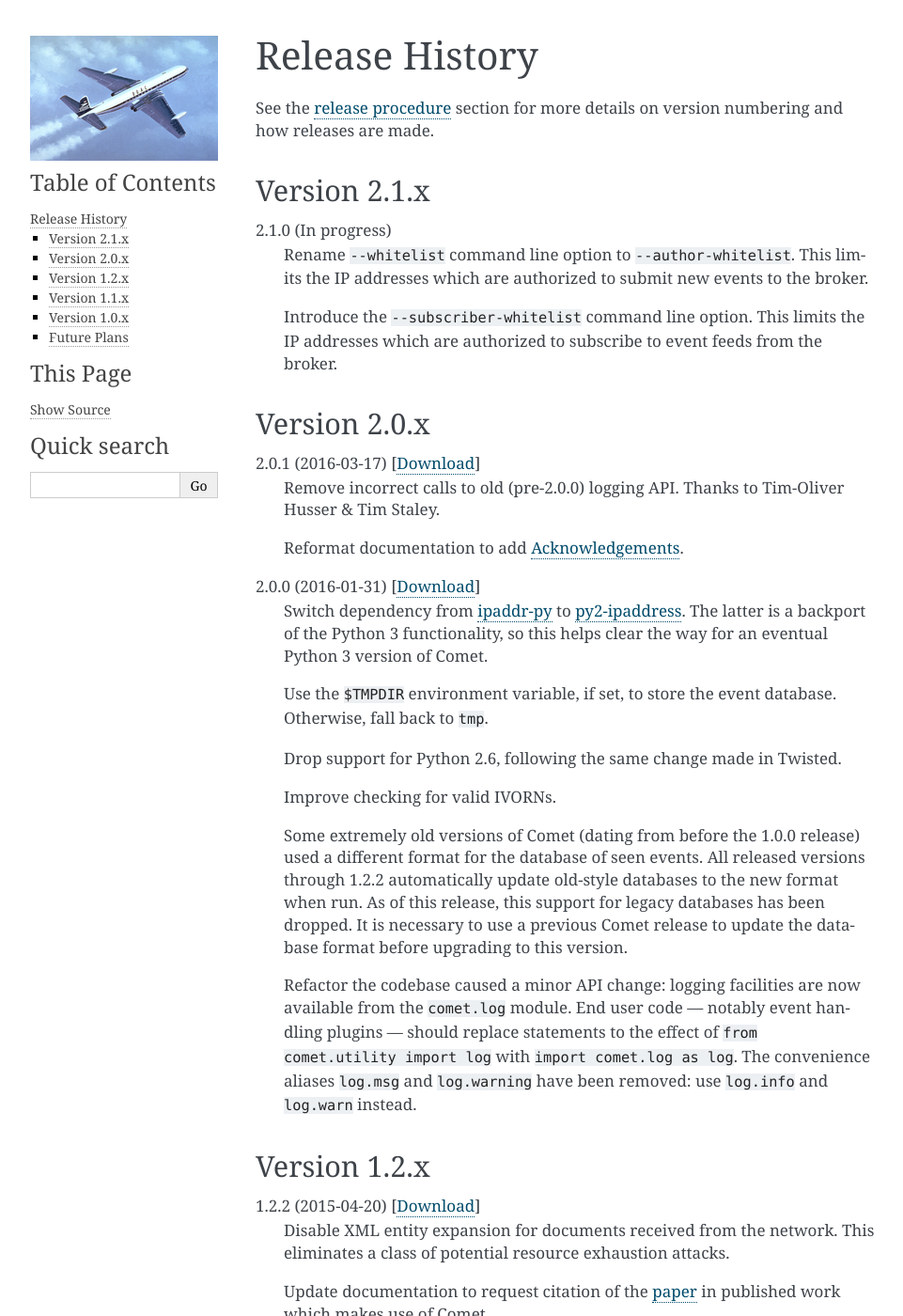
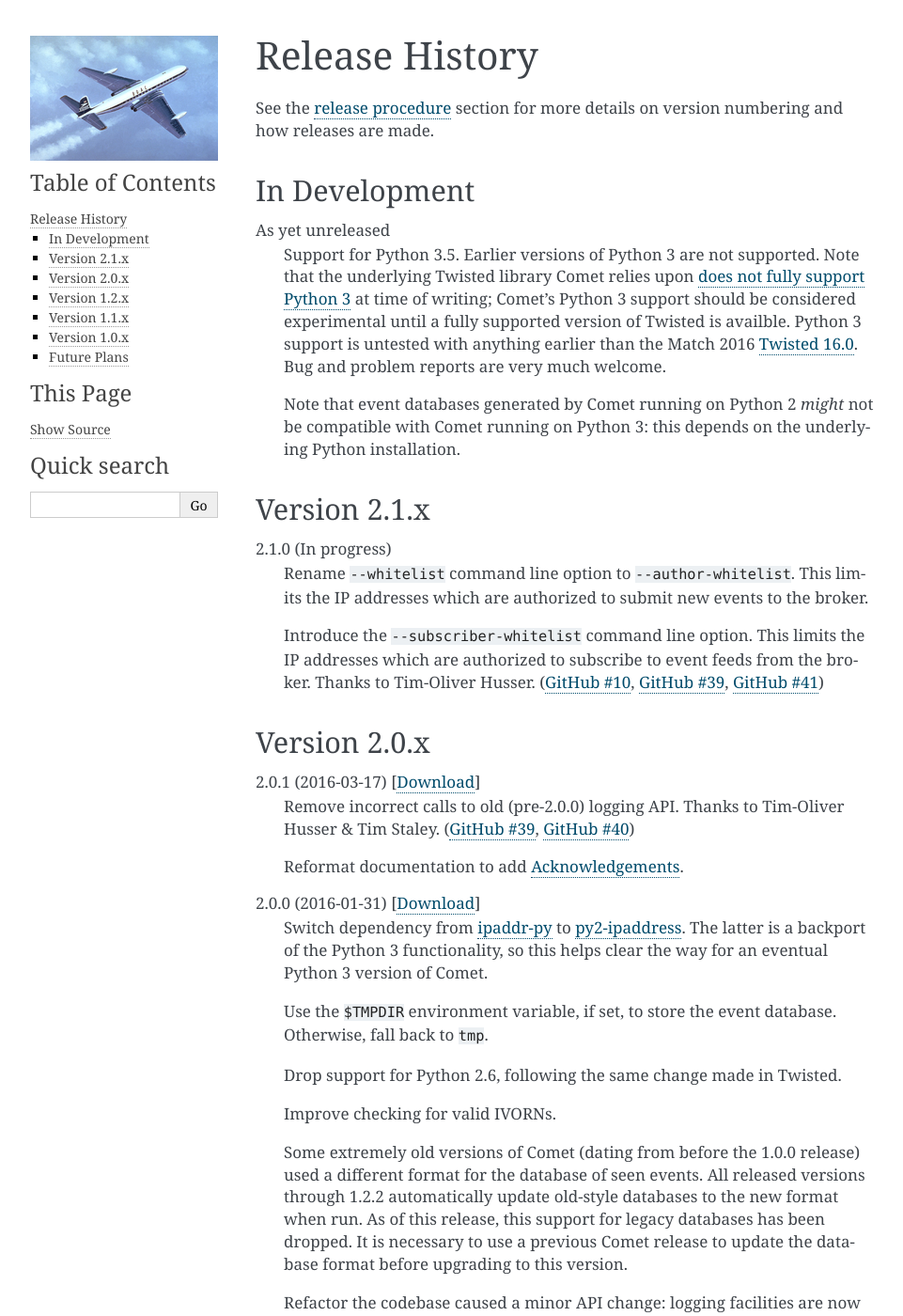
Before and after one commit to jdswinbank/Comet, a Sphinx documentation site: the page built from docs/history.rst, in a window 1280 px wide and 1400 px high. Shown: the whole window at 94% size, without its empty margins (148-1109 px from the left). Built offline with Sphinx 7.4.7, drawn with Linux system fonts in a browser that asks for light colours.

Commit message:
Mention Python 3.5 in docs.

```diff
--- a/docs/history.rst
+++ b/docs/history.rst
@@ -5,6 +5,24 @@ Release History
 
 See the :ref:`release procedure <sec-release>` section for more details on
 version numbering and how releases are made.
+
+In Development
+--------------
+
+As yet unreleased
+    Support for Python 3.5. Earlier versions of Python 3 are not supported.
+    Note that the underlying Twisted library Comet relies upon `does not fully
+    support Python 3`_ at time of writing; Comet's Python 3 support should be
+    considered experimental until a fully supported version of Twisted is
+    availble. Python 3 support is untested with anything earlier than the
+    Match 2016 `Twisted 16.0`_. Bug and problem reports are very much welcome.
+
+    Note that event databases generated by Comet running on Python 2 *might*
+    not be compatible with Comet running on Python 3: this depends on the
+    underlying Python installation.
+
+.. _does not fully support Python 3: https://twistedmatrix.com/trac/milestone/Python-3.x
+.. _Twisted 16.0: http://labs.twistedmatrix.com/2016/03/twisted-160-released.html
 
 Version 2.1.x
 -------------
@@ -16,16 +34,24 @@ Version 2.1.x
 
     Introduce the ``--subscriber-whitelist`` command line option. This limits
     the IP addresses which are authorized to subscribe to event feeds from the
-    broker.
+    broker. Thanks to Tim-Oliver Husser. (`GitHub #10`_, `GitHub #39`_,
+    `GitHub #41`_)
+
+.. _GitHub #10: https://github.com/jdswinbank/Comet/issues/10
+.. _GitHub #39: https://github.com/jdswinbank/Comet/issues/39
+.. _GitHub #41: https://github.com/jdswinbank/Comet/issues/41
 
 Version 2.0.x
 -------------
 
 2.0.1 (2016-03-17) [`Download <//github.com/jdswinbank/Comet/tarball/2.0.1>`__]
     Remove incorrect calls to old (pre-2.0.0) logging API. Thanks to
-    Tim-Oliver Husser & Tim Staley.
+    Tim-Oliver Husser & Tim Staley. (`GitHub #39`_, `GitHub #40`_)
 
     Reformat documentation to add :ref:`credits`.
+
+.. _GitHub #39: https://github.com/jdswinbank/Comet/issues/39
+.. _GitHub #40: https://github.com/jdswinbank/Comet/issues/40
 
 2.0.0 (2016-01-31) [`Download <//github.com/jdswinbank/Comet/tarball/2.0.0>`__]
     Switch dependency from `ipaddr-py`_ to `py2-ipaddress`_. The latter is a
```
Also changed, not shown: README.rst (+4 -3 lines), docs/installation.rst (+9 -5 lines).
